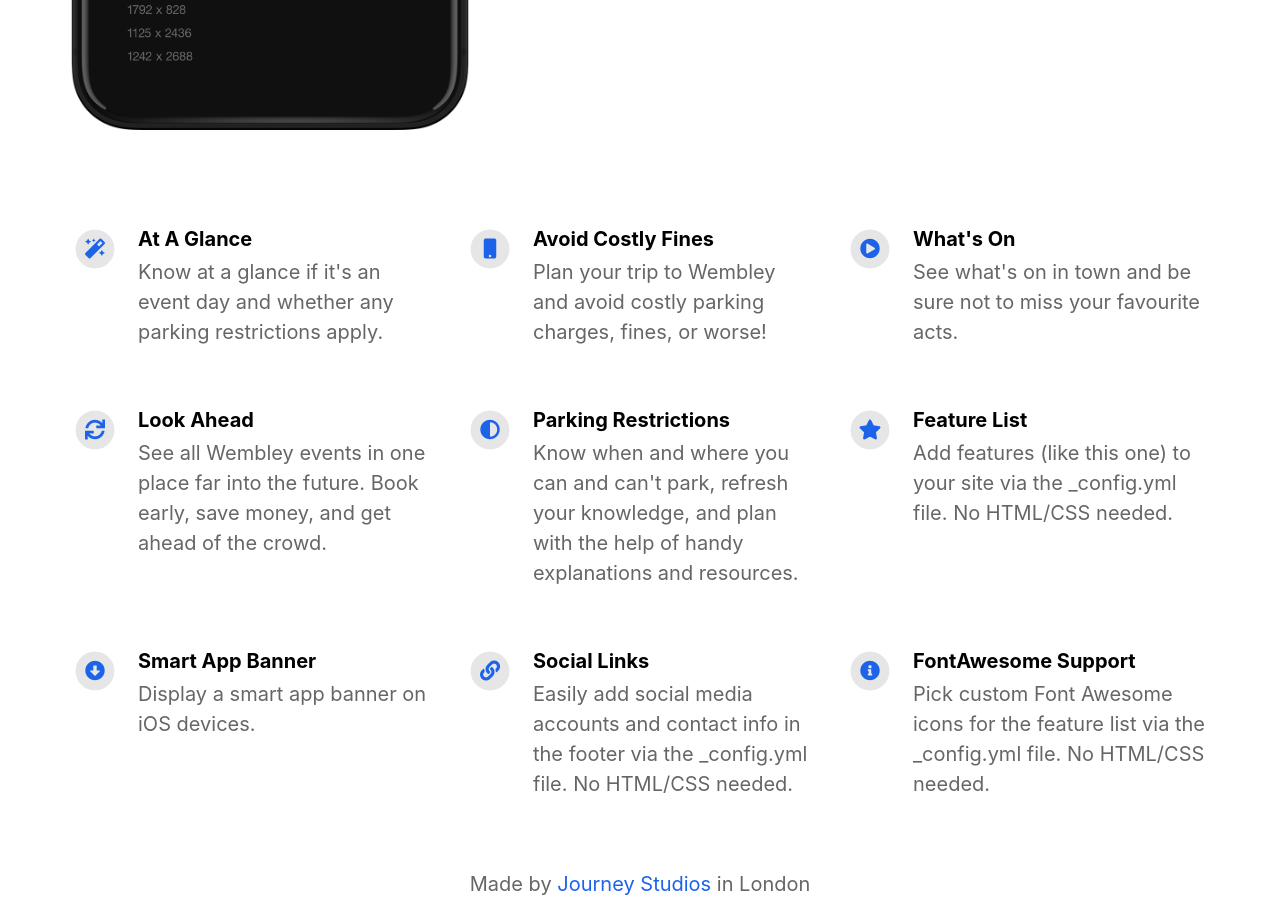
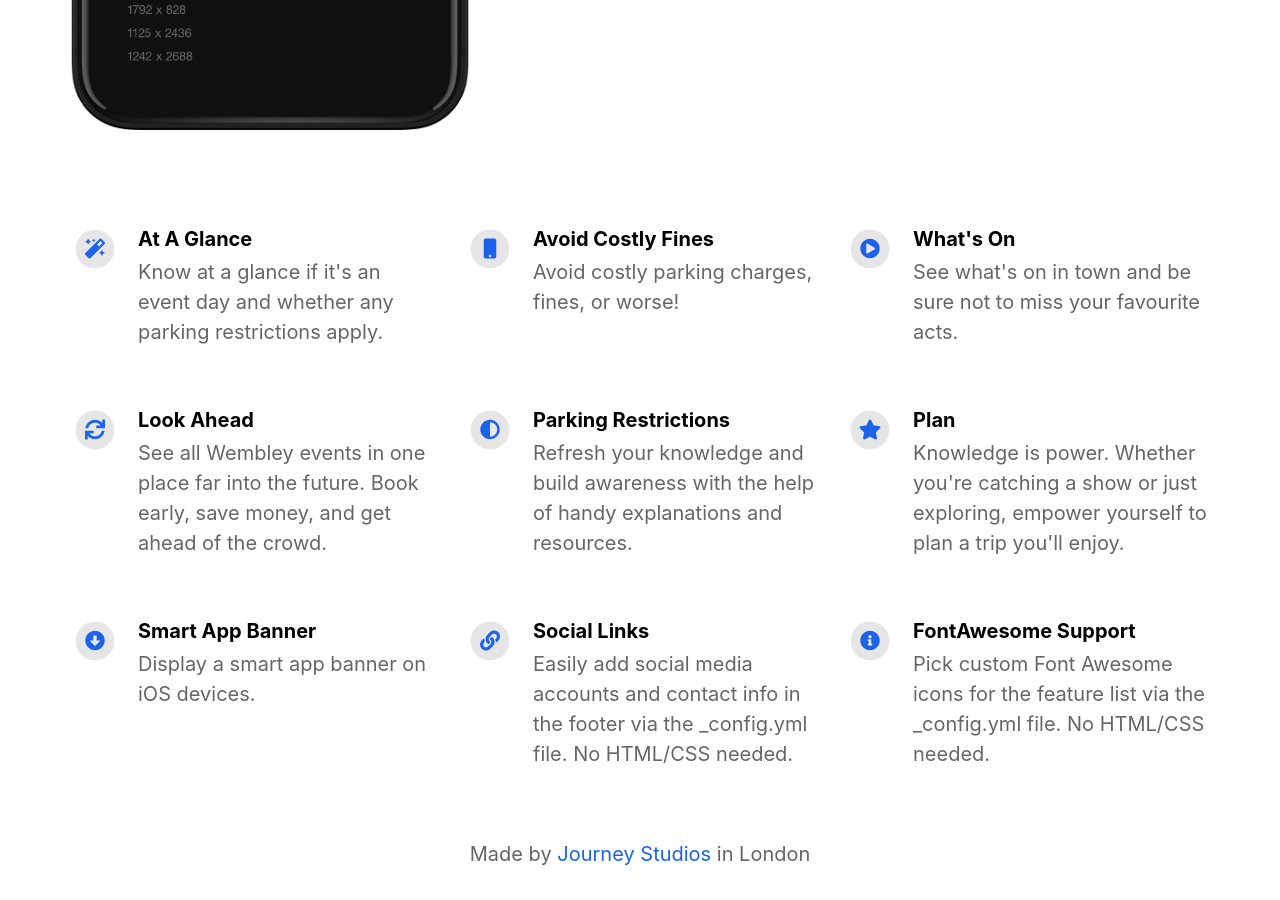
Before and after one commit to JourneyStudios/journeystudios.github.io, a Jekyll site: the page built from index.html, in a window 1280 px wide and 900 px high, scrolled down 855 px. Built offline with Jekyll 4.4.1, drawn with Linux system fonts in a browser that asks for light colours; nearby versions of some CDN libraries.

Commit message:
Update _config.yml

```diff
--- a/_config.yml
+++ b/_config.yml
@@ -40,7 +40,7 @@ features                                  :
     fontawesome_icon_name                 : magic
 
   - title                                 : Avoid Costly Fines
-    description                           : Plan your trip to Wembley and avoid costly parking charges, fines, or worse!
+    description                           : Avoid costly parking charges, fines, or worse!
     fontawesome_icon_name                 : mobile
 
   - title                                 : What's On
@@ -52,11 +52,11 @@ features                                  :
     fontawesome_icon_name                 : sync
 
   - title                                 : Parking Restrictions
-    description                           : Know when and where you can and can't park, refresh your knowledge, and plan with the help of handy explanations and resources.
+    description                           : Refresh your knowledge and build awareness with the help of handy explanations and resources.
     fontawesome_icon_name                 : adjust
 
-  - title                                 : Feature List
-    description                           : Add features (like this one) to your site via the _config.yml file. No HTML/CSS needed.
+  - title                                 : Plan
+    description                           : Knowledge is power. Whether you're catching a show or just exploring, empower yourself to plan a trip you'll enjoy.
     fontawesome_icon_name                 : star
 
   - title                                 : Smart App Banner
```
